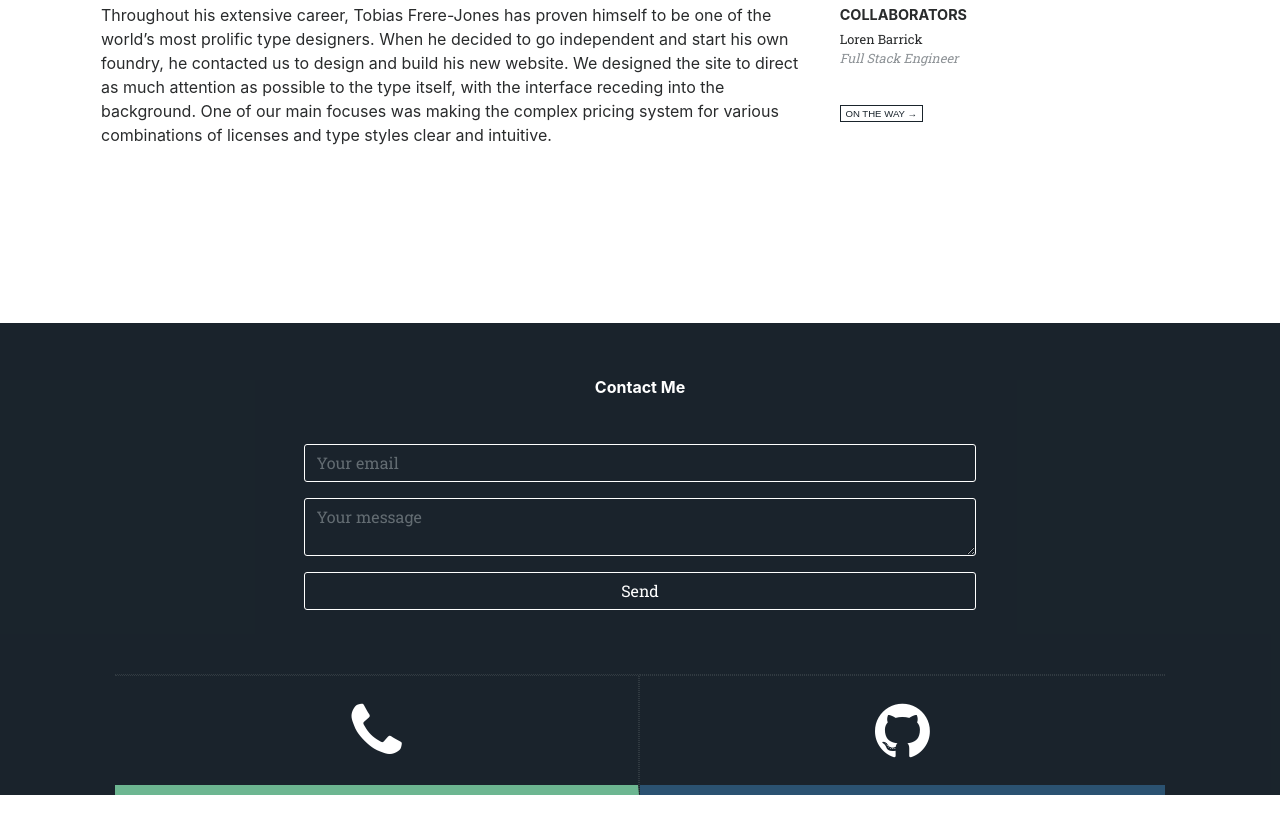
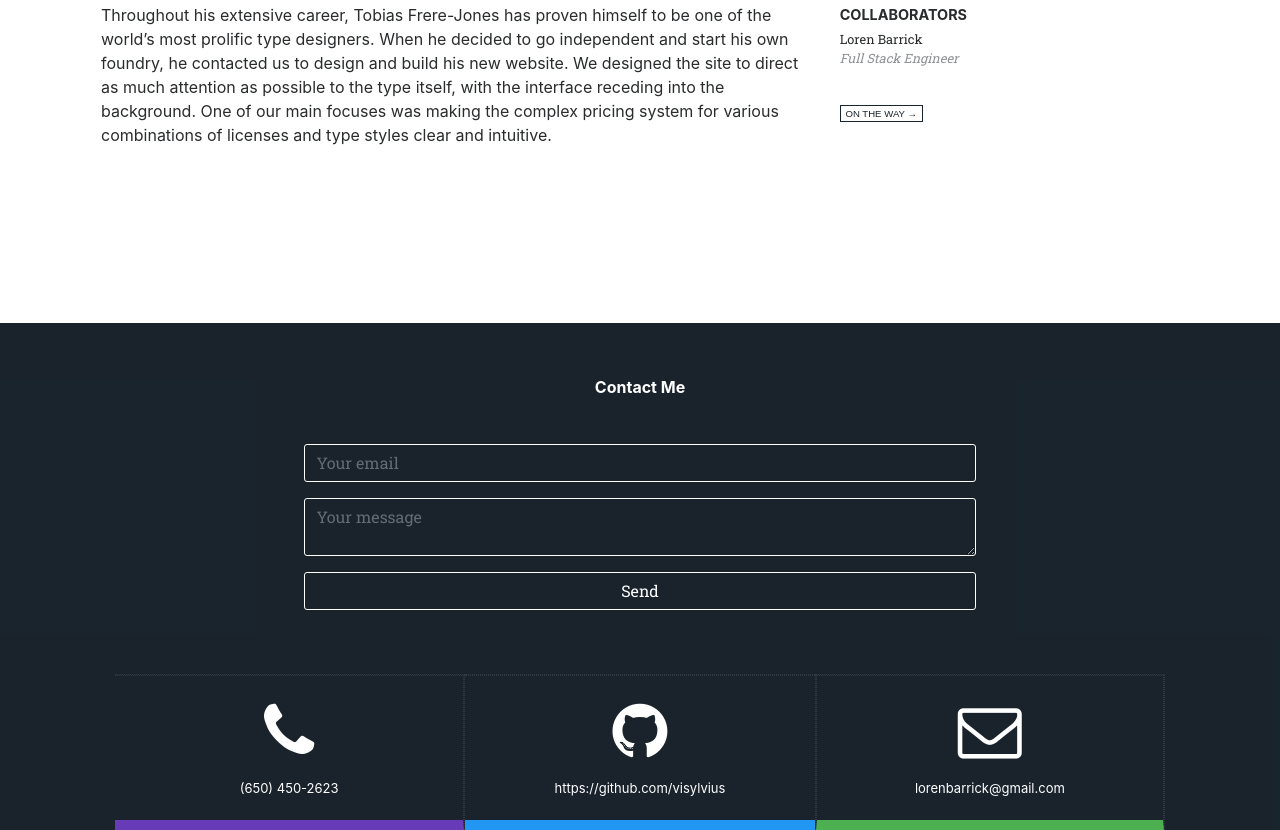
Before and after one commit to Visylvius/portfolio-site, a website: page index.html in a window 1280 px wide. Shown: the part 5209-6039 px from the top of the page. Before the commit the page ends 6004 px from the top, so only its background shows below. Drawn offline with nearby package versions, Linux system fonts and the light colour scheme; a web font is replaced by a local one.

Commit message:
change color scheme for footer border bottom on desktop

```diff
--- a/index.html
+++ b/index.html
@@ -291,24 +291,35 @@
           </div>
         </div>
         <div class="row">
-          <div class="col-6 contact-links">
+          <div class="col-4 contact-links">
             <div class="call-us">
-              <a class='call-us' href="https://github.com/visylvius">
+              <a class='call-us' href="tel:6504502623">
                 <span class='fa fa-phone'></span>
+                <p class='footer-text'>(650) 450-2623</p>
                 <!-- <span></span> -->
                 <!-- <span class='label'>650-450-2623</span> -->
               </a>
             </div>
           </div>
-          <div class="col-6 contact-links">
+          <div class="col-4 contact-links">
             <div class="github-link">
-              <a class='github-link' href="https://github.com/visylvius">
+              <a class='github-link' href="https://github.com/visylvius" target="_blank">
                 <span class='fa fa-github'></span>
+                <p class='footer-text'>https://github.com/visylvius</p>
                 <!-- <span class='label'>https://github.com/visylvius</span> -->
               </a>
             </div>
           </div>
+          <div class="col-4 contact-links">
+            <div class="email-link">
+              <a class='email-link' href="mailto:lorenbarrick@gmail.com">
+                <span class='fa fa-envelope-o'></span>
+                <p class='footer-text'>lorenbarrick@gmail.com</p>
+                <!-- <span class='label'>https://github.com/visylvius</span> -->
+              </a>
+            </div>
           </div>
+        </div>
         </div>
       </div>
     </div>
--- a/styles.css
+++ b/styles.css
@@ -224,11 +224,11 @@
   font-size: 4em;
   color: #fff;
   border-bottom: 10px solid #fff;
-  border-bottom-color: #6DB691;
+  border-bottom-color: #673AB7;
 }
 
 .call-us:hover {
-  background: #528670;
+  background: #512DA8;
 }
 
 .github-link {
@@ -239,7 +239,7 @@
 }
 
 .github-link:hover {
-  background: #25435a;
+  background: #1976D2;
 }
 
 .github-link a {
@@ -250,7 +250,35 @@
   font-size: 4em;
   color: #fff;
   border-bottom: 10px solid #fff;
-  border-bottom-color: #2B5271;
+  border-bottom-color: #2196F3;
+}
+
+.email-link {
+  display: table;
+  width: 100%;
+  border-top: 1px dotted #313a41;
+  border-left: 1px dotted #313a41;
+  border-right: 1px dotted #313a41;
+  color: #fff;
+}
+
+.email-link a {
+  display: table-cell;
+  text-align: center;
+  vertical-align: middle;
+  padding: 0.1em;
+  font-size: 4em;
+  color: #fff;
+  border-bottom: 10px solid #fff;
+  border-bottom-color: #4CAF50;
+}
+
+.email-link:hover {
+  background: #388E3C;
+}
+
+.footer-text {
+  font-size: 13px;
 }
 
 @media screen and (max-device-width: 480px) and (min-device-width: 320px) {
```
Also changed, not shown: main.js (deleted, +0 -21 lines).
